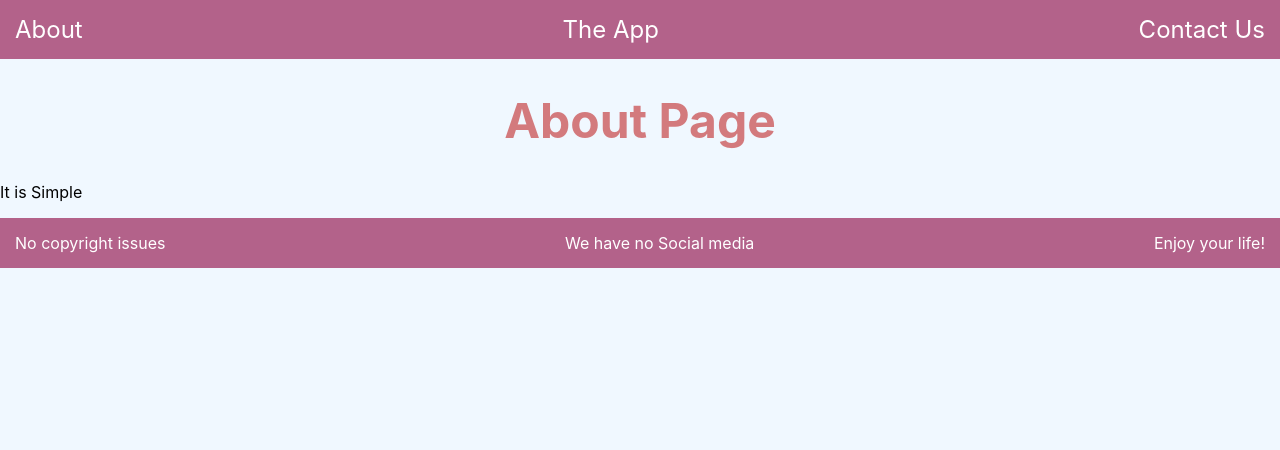
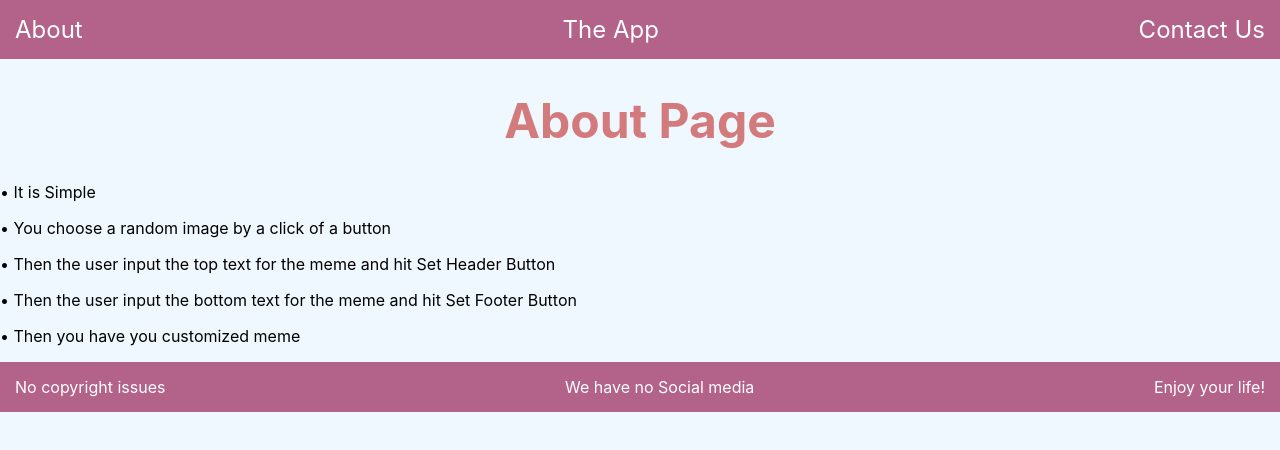
Before and after one commit to hashim46/Project2, a React (Create React App) app: page /about in a window 1280 px wide. Shown: the top 450 px of the page. Built offline with nearby package versions, Linux system fonts and the light colour scheme.

Commit message:
updated readme

```diff
--- a/src/pages/About.js
+++ b/src/pages/About.js
@@ -5,7 +5,16 @@ function About(){
 
         <h1> About Page</h1>
 
-        <p> It is Simple </p>
+        <p>  •  It is Simple  </p>
+
+        <p> •  You choose a random image by a click of a button</p>
+
+        <p> •  Then the user input the top text for the meme and hit Set Header Button </p>
+
+        <p> •  Then the user input the bottom text for the meme and hit Set Footer Button </p>
+
+        <p> •  Then you have you customized meme  </p>
+
 
         </div>
     )
```
Also changed, not shown: 1 other file (tests, documents, lock files or other folders).
